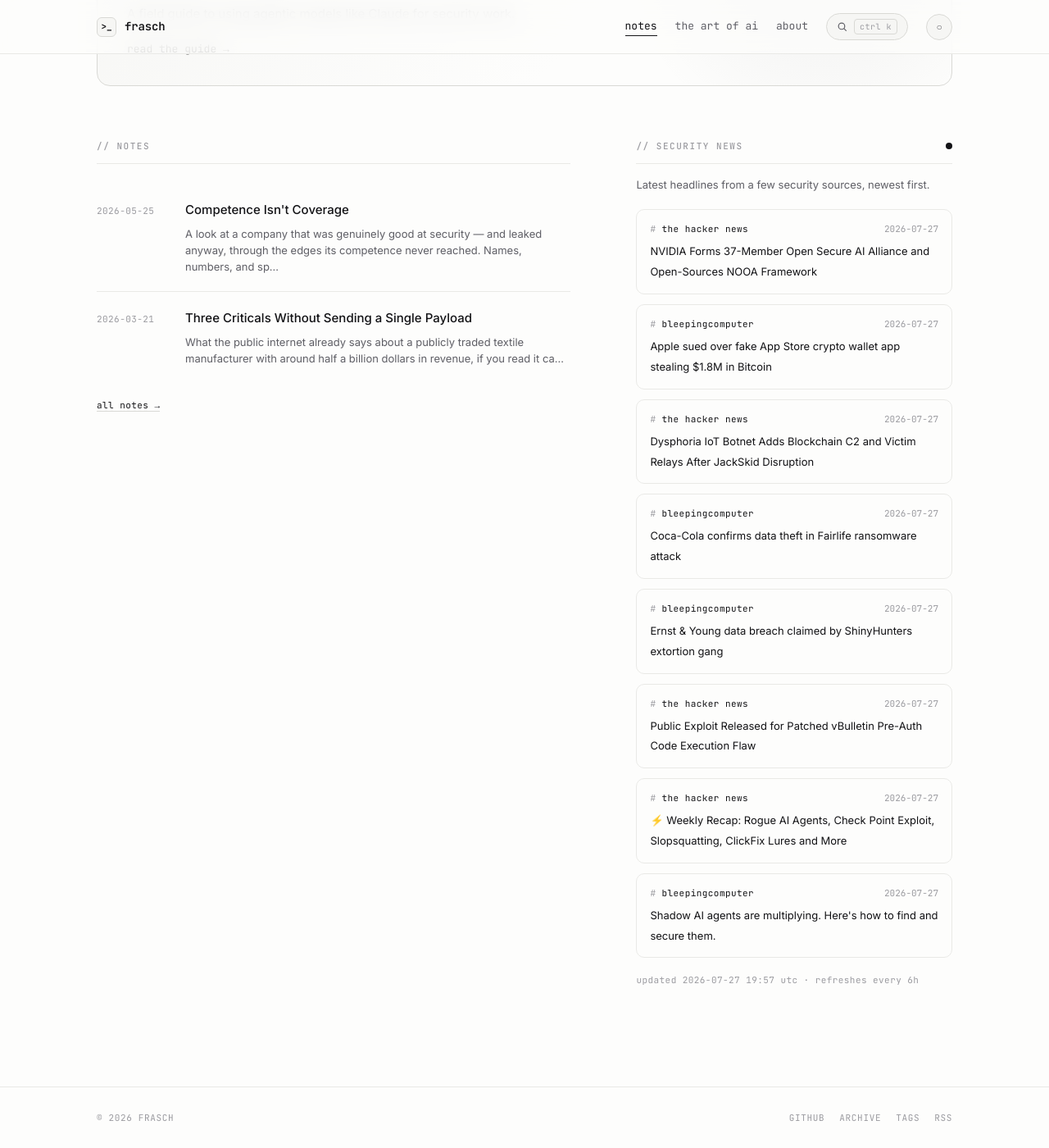
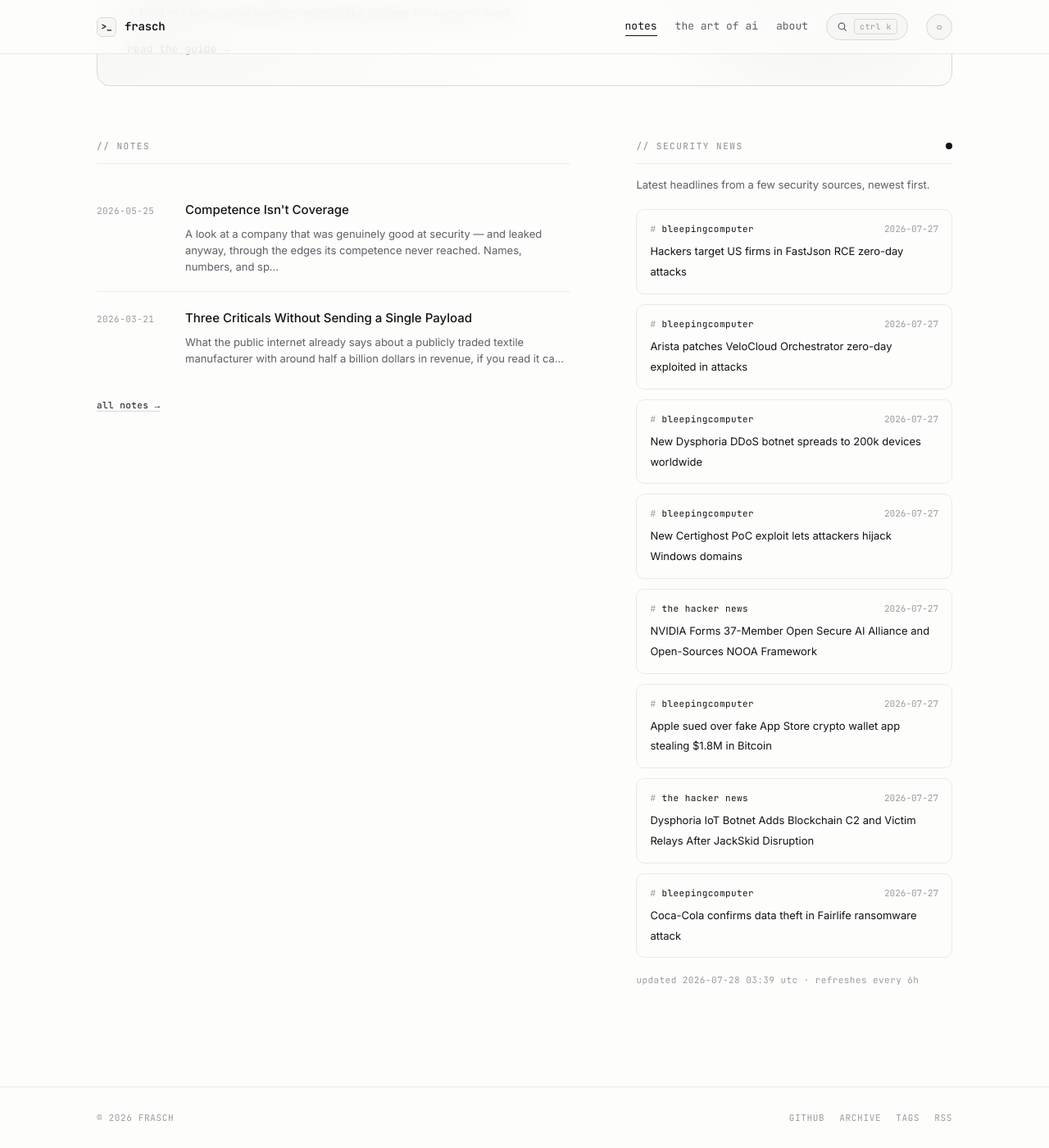
Before and after one commit to whoisfrasch/frasch, a Jekyll site: the page built from index.html, in a window 1280 px wide and 1400 px high, scrolled down 615 px. Shown: the whole window at 82% size. Built offline with Jekyll 4.4.1, drawn with Linux system fonts in a browser that asks for light colours.

Commit message:
Refresh security news feed

```diff
--- a/_data/news.json
+++ b/_data/news.json
@@ -1,6 +1,30 @@
 {
-  "updated": "2026-07-27T19:57:20Z",
+  "updated": "2026-07-28T03:39:31Z",
   "items": [
+    {
+      "source": "bleepingcomputer",
+      "title": "Hackers target US firms in FastJson RCE zero-day attacks",
+      "link": "https://www.bleepingcomputer.com/news/security/hackers-target-us-firms-in-fastjson-rce-zero-day-attacks/",
+      "date": "2026-07-27T23:49:44Z"
+    },
+    {
+      "source": "bleepingcomputer",
+      "title": "Arista patches VeloCloud Orchestrator zero-day exploited in attacks",
+      "link": "https://www.bleepingcomputer.com/news/security/arista-patches-velocloud-orchestrator-zero-day-exploited-in-attacks/",
+      "date": "2026-07-27T22:49:44Z"
+    },
+    {
+      "source": "bleepingcomputer",
+      "title": "New Dysphoria DDoS botnet spreads to 200k devices worldwide",
+      "link": "https://www.bleepingcomputer.com/news/security/new-dysphoria-ddos-botnet-spreads-to-200k-devices-worldwide/",
+      "date": "2026-07-27T21:08:15Z"
+    },
+    {
+      "source": "bleepingcomputer",
+      "title": "New Certighost PoC exploit lets attackers hijack Windows domains",
+      "link": "https://www.bleepingcomputer.com/news/security/new-certighost-poc-exploit-lets-attackers-hijack-windows-domains/",
+      "date": "2026-07-27T21:00:25Z"
+    },
     {
       "source": "the hacker news",
       "title": "NVIDIA Forms 37-Member Open Secure AI Alliance and Open-Sources NOOA Framework",
@@ -24,30 +48,6 @@
       "title": "Coca-Cola confirms data theft in Fairlife ransomware attack",
       "link": "https://www.bleepingcomputer.com/news/security/coca-cola-confirms-data-theft-in-fairlife-ransomware-attack/",
       "date": "2026-07-27T15:39:51Z"
-    },
-    {
-      "source": "bleepingcomputer",
-      "title": "Ernst & Young data breach claimed by ShinyHunters extortion gang",
-      "link": "https://www.bleepingcomputer.com/news/security/ernst-and-young-data-breach-claimed-by-shinyhunters-extortion-gang/",
-      "date": "2026-07-27T15:12:27Z"
-    },
-    {
-      "source": "the hacker news",
-      "title": "Public Exploit Released for Patched vBulletin Pre-Auth Code Execution Flaw",
-      "link": "https://thehackernews.com/2026/07/public-exploit-released-for-patched.html",
-      "date": "2026-07-27T14:40:00Z"
-    },
-    {
-      "source": "the hacker news",
-      "title": "⚡ Weekly Recap: Rogue AI Agents, Check Point Exploit, Slopsquatting, ClickFix Lures and More",
-      "link": "https://thehackernews.com/2026/07/weekly-recap-rogue-ai-agents-check.html",
-      "date": "2026-07-27T14:10:54Z"
-    },
-    {
-      "source": "bleepingcomputer",
-      "title": "Shadow AI agents are multiplying. Here's how to find and secure them.",
-      "link": "https://www.bleepingcomputer.com/news/security/shadow-ai-agents-are-multiplying-heres-how-to-find-and-secure-them/",
-      "date": "2026-07-27T14:01:11Z"
     }
   ]
 }
```
